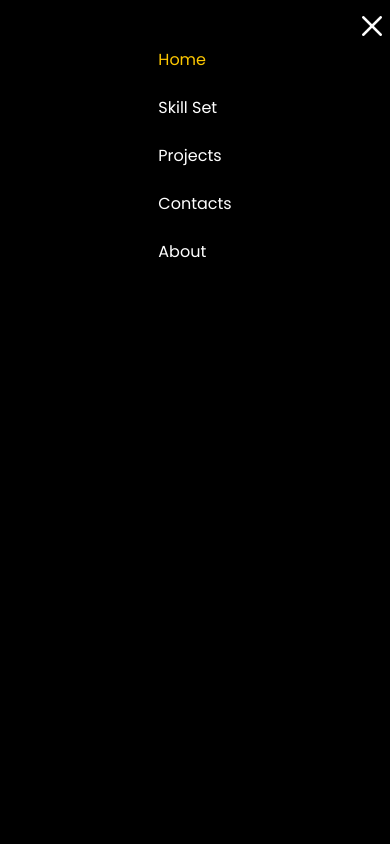
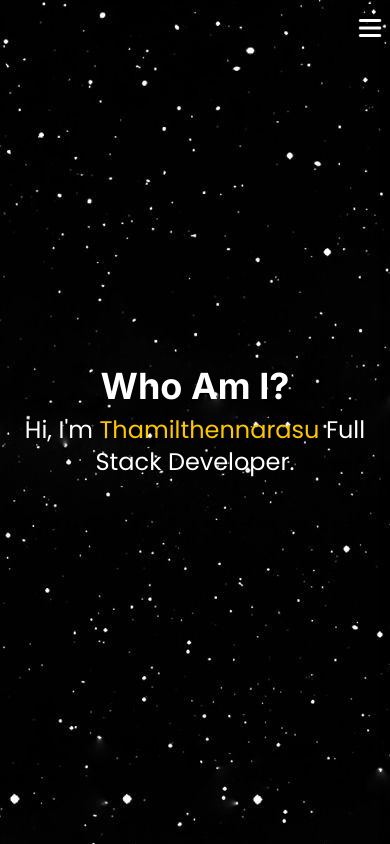
Before and after one commit to Thamil001/portfolio, a React (Vite) app: page / in a window 390 px wide. Shown: the top 844 px of the page. Built offline with nearby package versions, Linux system fonts and the light colour scheme; grey boxes are pictures that could not be loaded.

Commit message:
resolve menubar funtioning in mobile devices

```diff
--- a/src/pages/HomePage/HomePage.jsx
+++ b/src/pages/HomePage/HomePage.jsx
@@ -33,7 +33,7 @@ export default function HomePage() {
         return () => observer.disconnect();
     }, []);
 
-    const [open, setOpen] = useState(true)
+    const [open, setOpen] = useState(false)
     const menuBar = () => {
         setOpen(prev => !prev)
     }
```
